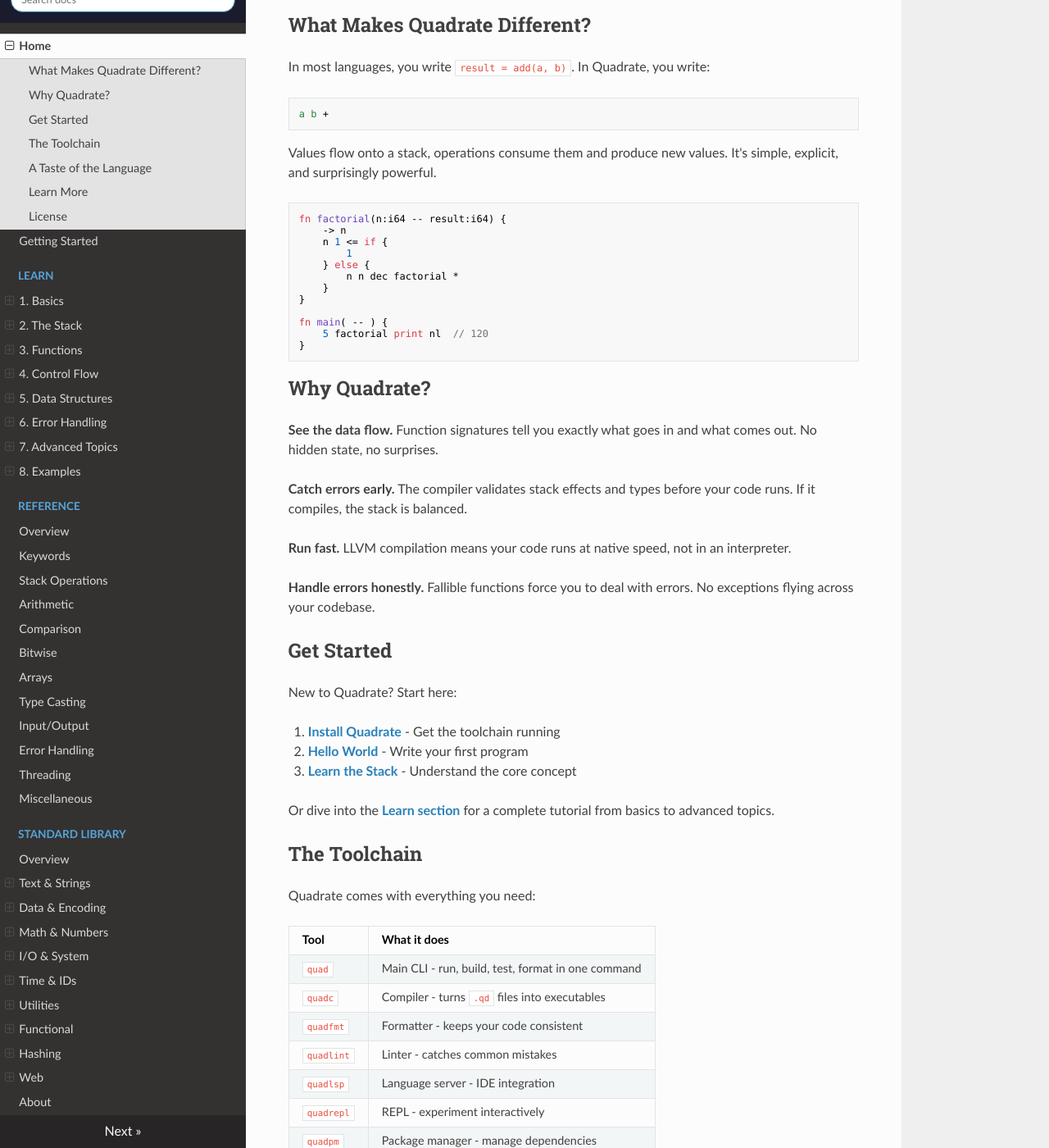
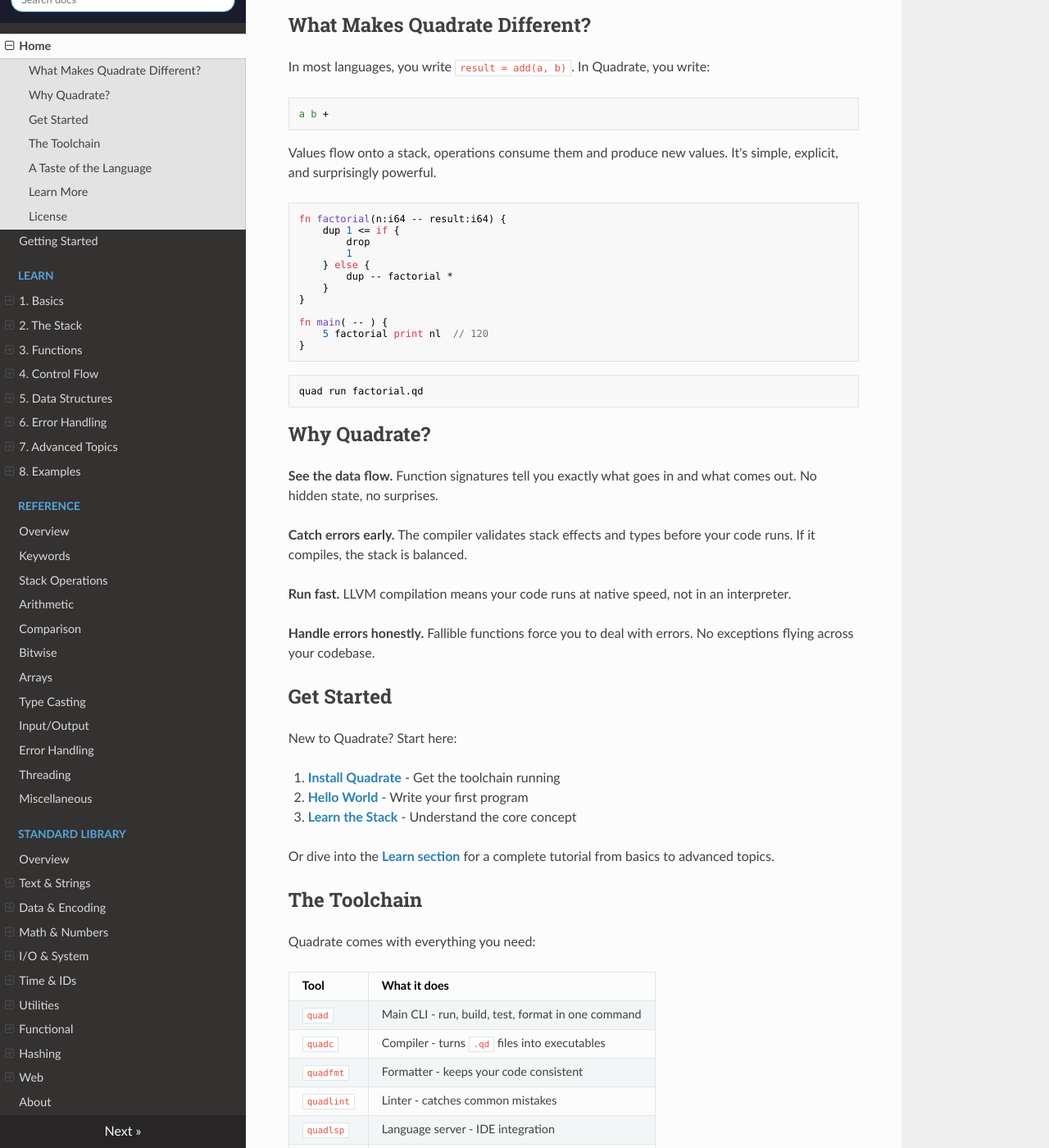
Before and after one commit to quadrate-language/quadrate, an MkDocs documentation site: the page built from docs/docs/index.md, in a window 1280 px wide and 1400 px high, scrolled down 446 px. Shown: the whole window at 82% size. Built offline with MkDocs 1.6.1, drawn with Linux system fonts in a browser that asks for light colours; nearby versions of some CDN libraries; some of the changed text lies outside the part shown.

Commit message:
Improve docs

````diff
--- a/docs/docs/index.md
+++ b/docs/docs/index.md
@@ -24,17 +24,20 @@ Values flow onto a stack, operations consume them and produce new values. It's s
 
 ```qd
 fn factorial(n:i64 -- result:i64) {
-	-> n
-	n 1 <= if {
+	dup 1 <= if {
+		drop
 		1
 	} else {
-		n n dec factorial *
+		dup -- factorial *
 	}
 }
 
 fn main( -- ) {
 	5 factorial print nl  // 120
 }
+```
+```bash
+quad run factorial.qd
 ```
 
 ## Why Quadrate?
@@ -82,12 +85,15 @@ fn main( -- ) {
 	read -> argc
 
 	argc 0 == if {
-		"Usage: greet <name>" print
+		"Usage: greet <name>" print nl
 	} else {
 		-> name
-		"Hello, " name str::concat "!" str::concat print
+		"Hello, " name str::concat "!" str::concat print nl
 	}
 }
+```
+```bash
+quad run greet.qd -- Millie
 ```
 
 ## Learn More
````
Also changed, not shown: docs/docs/about.md (+1 -12 lines).
